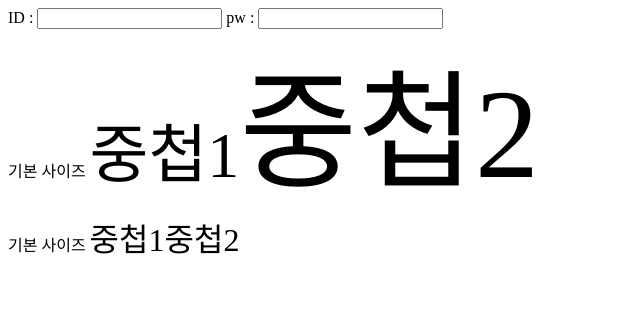
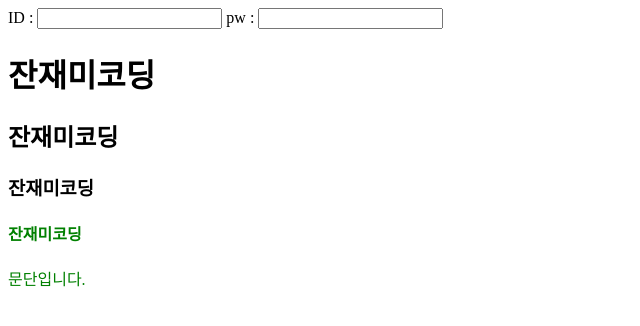
Before and after one commit to mingz16/std_vanilla, a website: page index.html in a window 1280 px wide. Shown: the whole page, without its empty margins (0-640 px from the left). Drawn offline with Linux system fonts and the light colour scheme.

Commit message:
css selector 예시

```diff
--- a/index.html
+++ b/index.html
@@ -17,14 +17,16 @@
     <!-- <link rel="icon" href="favicon.png" /> -->
     <title>잔재미코딩</title>
     <style>
-      html {
-        font-size: 16px;
+      /* [data-value="david"] {
+        color: green;
+      } */
+
+      [data-value~="david"] {
+        color: green;
       }
-      span.em {
-        font-size: 2em;
-      }
-      span.rem {
-        font-size: 2rem;
+
+      [data-value*="david"] {
+        color: green;
       }
     </style>
   </head>
@@ -35,14 +37,10 @@
       pw : <input type="text" name="pw" />
     </form>
 
-    기본 사이즈
-    <span class="em">
-      <span class="em">중첩1<span class="em">중첩2</span></span>
-    </span>
-    <br />
-    기본 사이즈
-    <span class="rem">
-      <span class="rem">중첩1<span class="rem">중첩2</span></span>
-    </span>
+    <h1 class="dave">잔재미코딩</h1>
+    <h2>잔재미코딩</h2>
+    <h3>잔재미코딩</h3>
+    <h4 data-value="davedavid">잔재미코딩</h4>
+    <p data-value="davedaviddave">문단입니다.</p>
   </body>
 </html>
```
